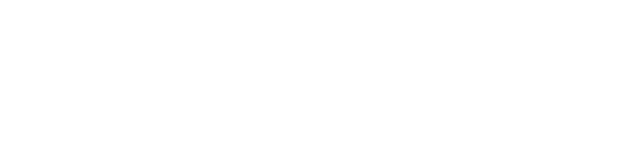
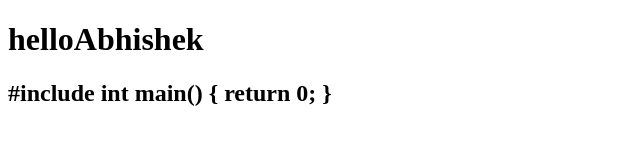
Before and after one commit to RazzAbhishek/Emoji-prediction-project, a plain HTML site: page index.html in a window 1280 px wide. Shown: the whole page, without its empty margins (0-640 px from the left). Drawn offline with Linux system fonts and the light colour scheme.

Commit message:
index file 1.2 and stle file 1.0

```diff
--- a/index.html
+++ b/index.html
@@ -4,9 +4,18 @@
     <meta charset="UTF-8">
     <meta name="viewport" content="width=device-width, initial-scale=1.0">
     <title>Document</title>
-
+    <link rel="stylesheets" href="style.css">
 </head>
 <body>
+    <h1>helloAbhishek</h1>
+    <h2>#include<stdio.h>
+    int main()
+    {
+
+    return 0;
+
+    }
+    </h2>
 
 </body>
 </html>
--- a/style.css
+++ b/style.css
@@ -0,0 +1,3 @@
+body{
+    background-color: aqua;
+}
```
